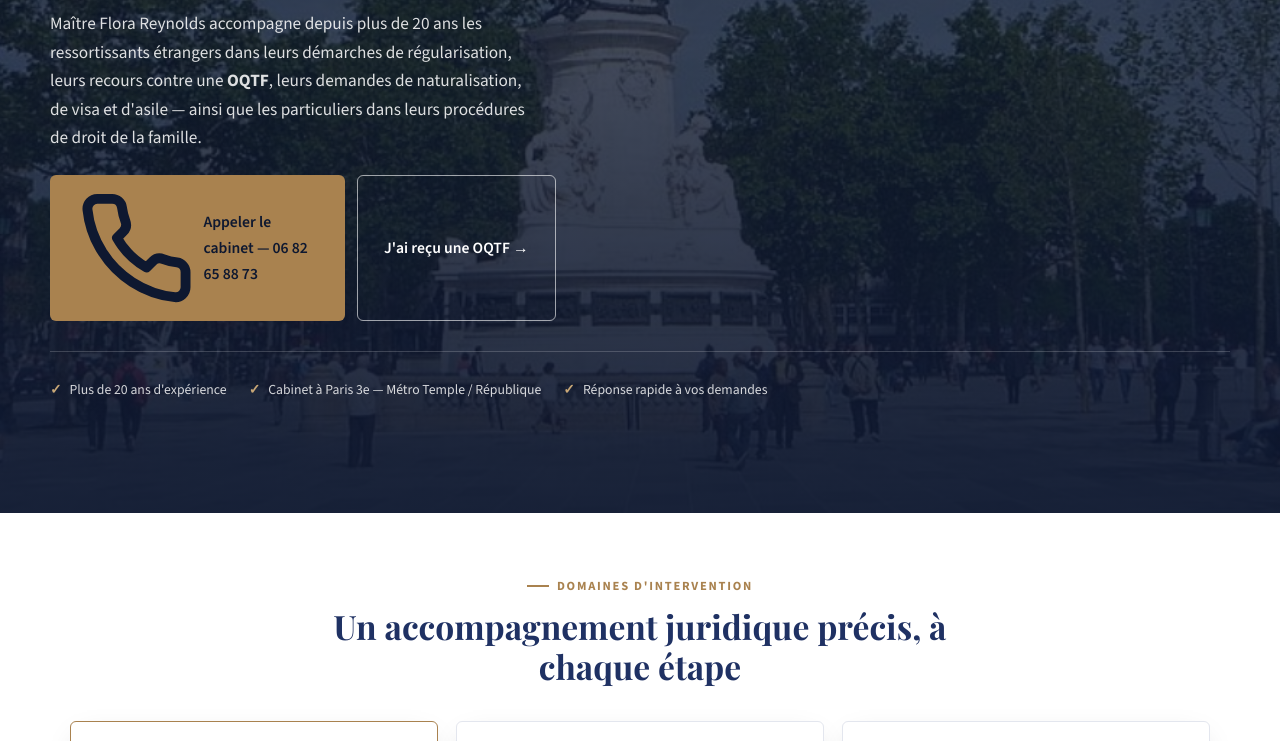
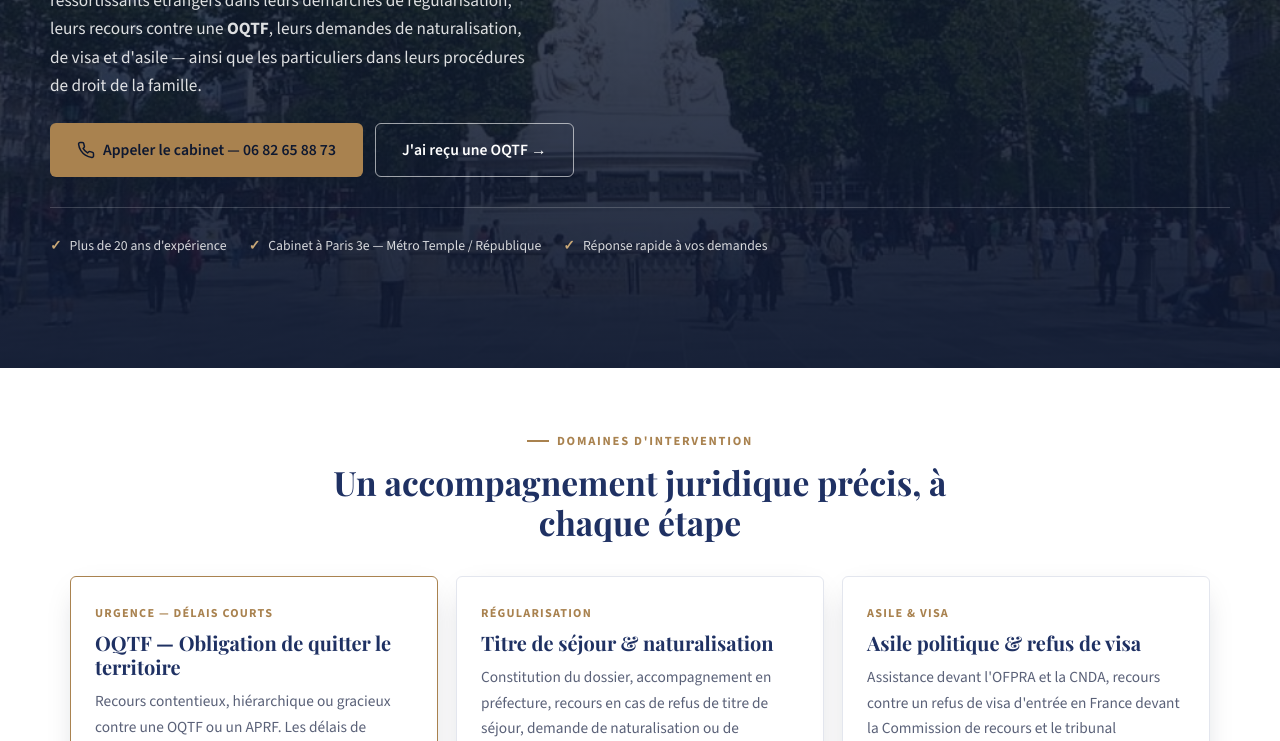
Before and after one commit to diprionpini-design/siteflo, a plain HTML site: page index.html in a window 1280 px wide. Shown: the part 514-1255 px from the top of the page. Drawn offline with nearby package versions, Linux system fonts and the light colour scheme.

Commit message:
Add files via upload

```diff
--- a/style.css
+++ b/style.css
@@ -92,6 +92,7 @@ p { margin: 0 0 1em; color: var(--ink); }
   cursor: pointer;
   transition: transform 0.15s ease, box-shadow 0.15s ease, background 0.15s ease, color 0.15s ease;
 }
+.btn svg { width: 18px; height: 18px; flex-shrink: 0; }
 .btn-primary { background: var(--gold); color: var(--navy-darker); }
 .btn-primary:hover { background: var(--gold-light); transform: translateY(-1px); }
 .btn-outline { border-color: rgba(255,255,255,0.6); color: var(--white); }
```
